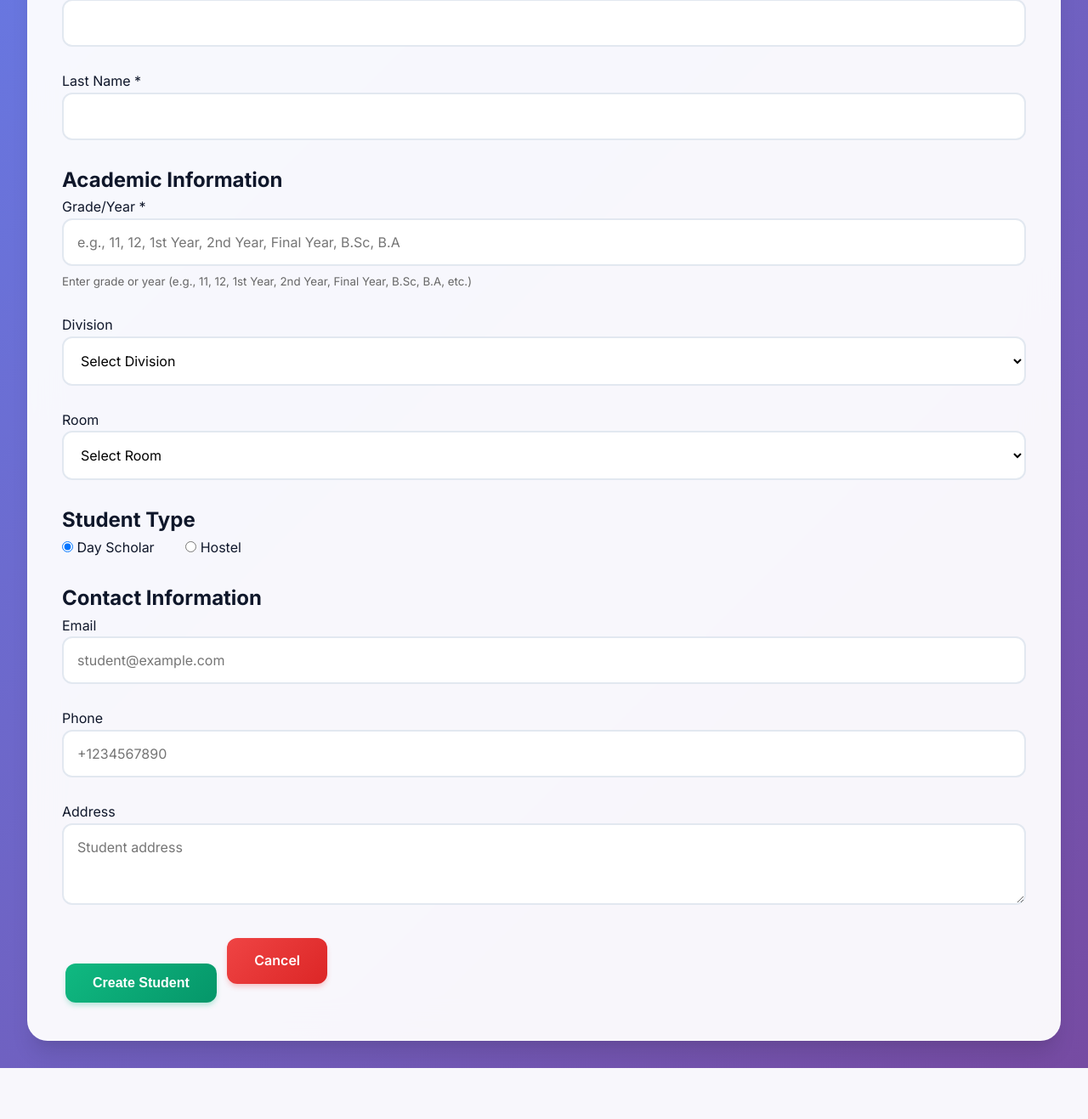
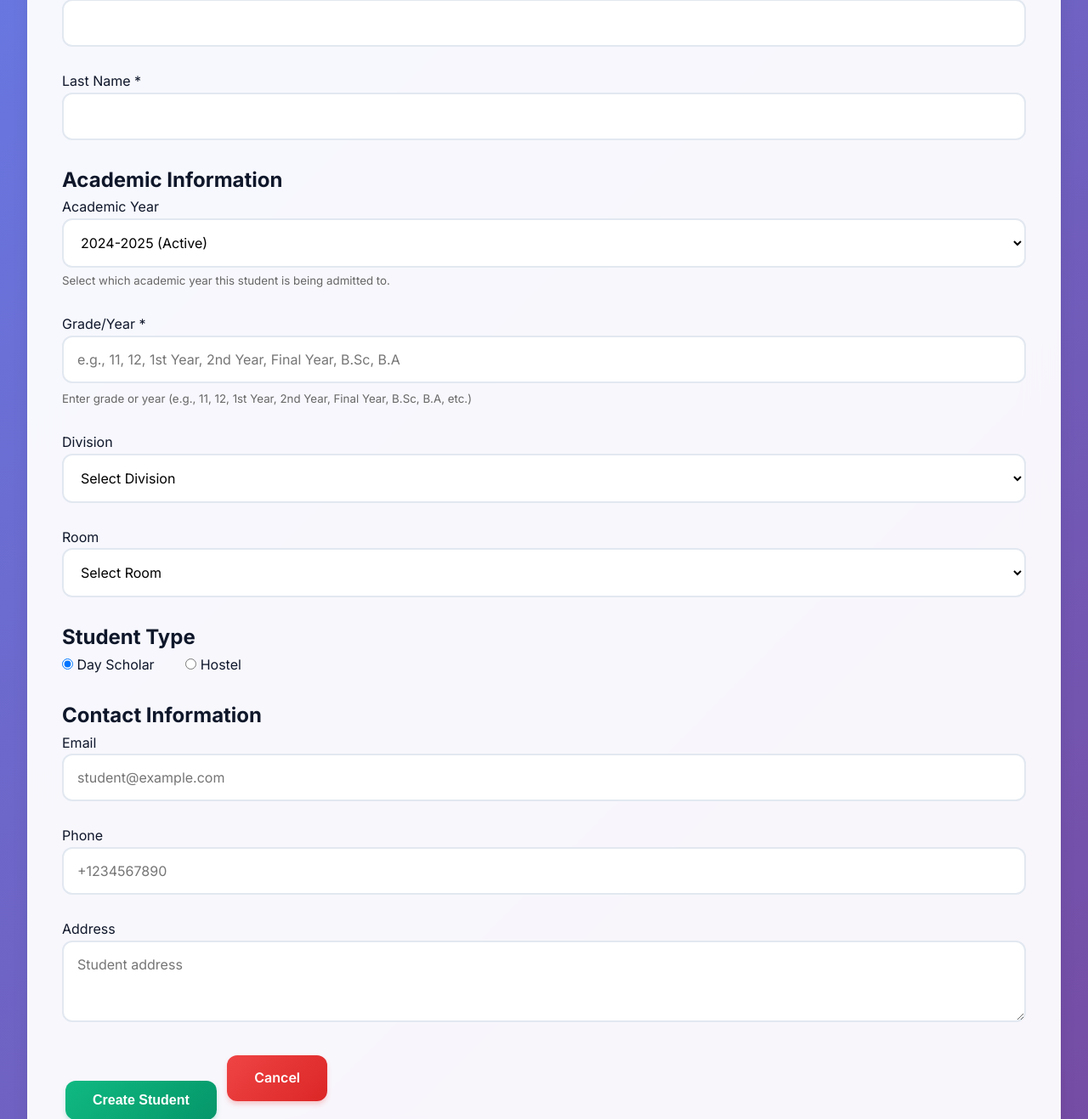
Before and after one commit to Suhailirfani/new-erp, a Django app: page /students/create/ in a window 1280 px wide. Shown: the part 428-1745 px from the top of the page at 85% size. Before the commit the page ends 1685 px from the top, so only its background shows below. Run offline with Django 5.2, Linux system fonts and the light colour scheme; data comes from the database, SQL or seed files in the repository; data that the repository does not hold is empty.

Commit message:
Allow enrolling new single students to specific academic year

```diff
--- a/students/templates/students/student_create.html
+++ b/students/templates/students/student_create.html
@@ -26,6 +26,19 @@
         </div>
 
         <h2>Academic Information</h2>
+        <div class="form-row">
+            <div class="form-group" style="width: 100%;">
+                <label>Academic Year</label>
+                <select name="academic_year_id" class="form-control">
+                    {% for year in academic_years %}
+                        <option value="{{ year.id }}" {% if active_year and active_year.id == year.id %}selected{% endif %}>
+                            {{ year.name }} {% if year.is_active %}(Active){% endif %}
+                        </option>
+                    {% endfor %}
+                </select>
+                <small style="color: #666; display: block; margin-top: 5px;">Select which academic year this student is being admitted to.</small>
+            </div>
+        </div>
         <div class="form-row">
             <div class="form-group">
                 <label>Grade/Year *</label>
--- a/students/views.py
+++ b/students/views.py
@@ -48,6 +48,9 @@ def home(request):
 
 def student_create(request):
     """Create a new student"""
+    academic_years = AcademicYear.objects.all().order_by('-start_date')
+    active_year = AcademicYear.objects.filter(is_active=True).first()
+
     if request.method == 'POST':
         student_id = request.POST.get('student_id')
         first_name = request.POST.get('first_name')
@@ -59,6 +62,13 @@ def student_create(request):
         email = request.POST.get('email', '')
         phone = request.POST.get('phone', '')
         address = request.POST.get('address', '')
+
+        form_year_id = request.POST.get('academic_year_id')
+        form_year = None
+        if form_year_id:
+            form_year = AcademicYear.objects.filter(id=form_year_id).first()
+        else:
+            form_year = active_year
 
         # Check if student_id already exists
         if Student.objects.filter(student_id=student_id).exists():
@@ -74,17 +84,16 @@ def student_create(request):
                 address=address,
             )
 
-            active_year = AcademicYear.objects.filter(is_active=True).first()
-            if active_year:
+            if form_year:
                 Enrollment.objects.create(
                     student=student,
-                    academic_year=active_year,
+                    academic_year=form_year,
                     grade=grade,
                     division_id=division_id if division_id else None,
                     room_id=room_id if room_id else None
                 )
 
-            messages.success(request, f'Student {student.full_name} created successfully!')
+            messages.success(request, f'Student {student.full_name} created successfully for {form_year.name if form_year else "the selected year"}!')
             return redirect('students:student_list')
 
     divisions = Division.objects.all()
@@ -92,6 +101,8 @@ def student_create(request):
     context = {
         'divisions': divisions,
         'rooms': rooms,
+        'academic_years': academic_years,
+        'active_year': active_year,
     }
     return render(request, 'students/student_create.html', context)
 
```
